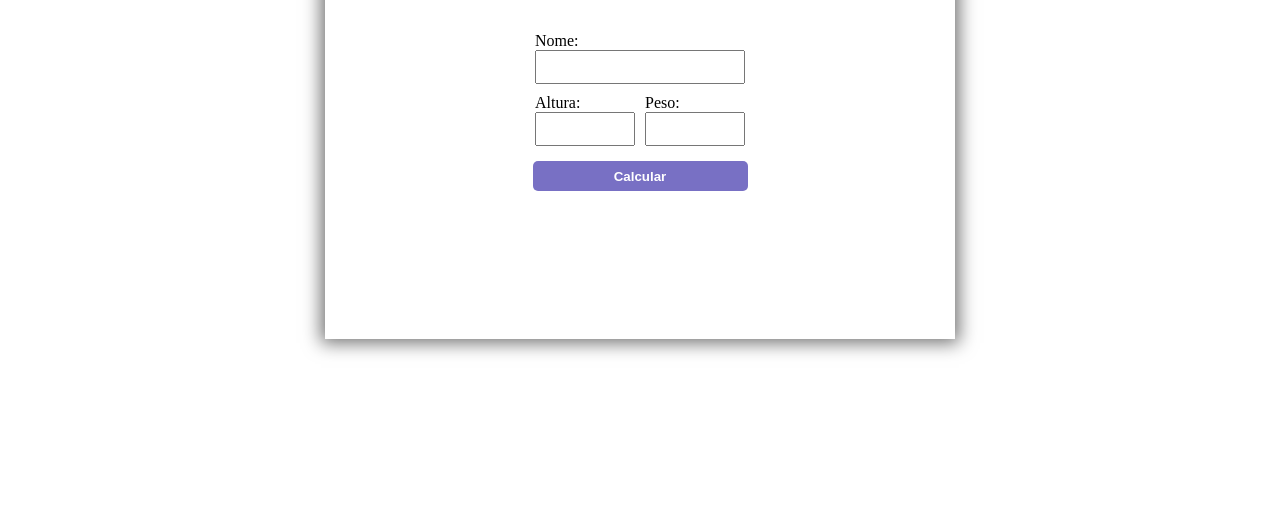
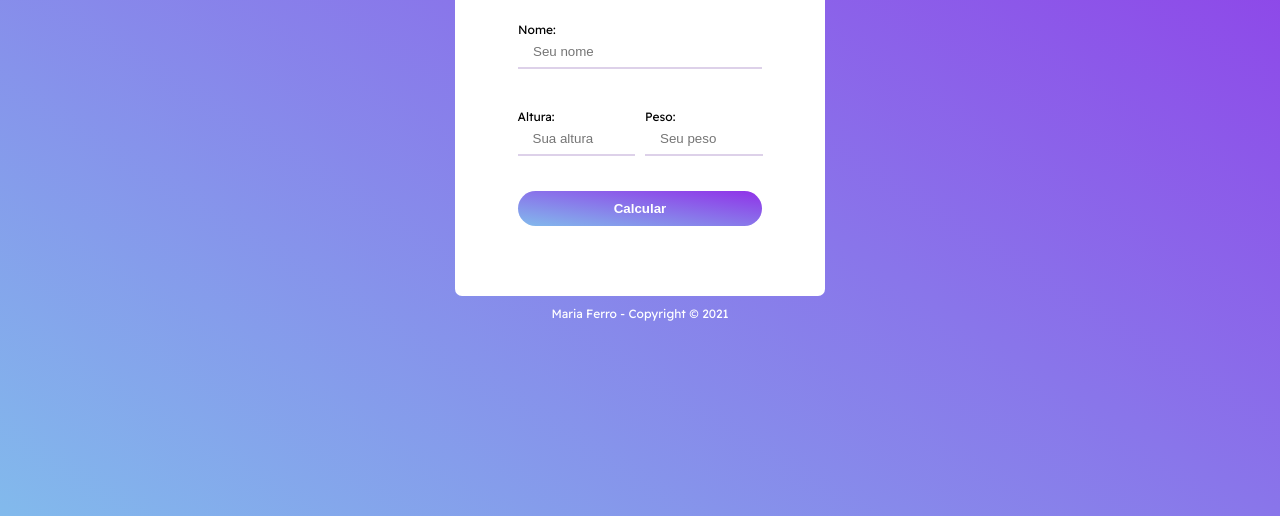
Before and after one commit to maria-axe/Mini-projeto-JS, a plain HTML site: page index.html in a window 1280 px wide. Shown: the part 284-816 px from the top of the page. Drawn offline with Linux system fonts and the light colour scheme.

Commit message:
finishing style.css

```diff
--- a/imc.js
+++ b/imc.js
@@ -6,17 +6,20 @@ function imc ()
     const altura = document.getElementById('altura').value;
     const peso = document.getElementById('peso').value;
 
-    calcular(nome,altura, peso)
     validacao(nome, altura, peso)
 
 
 }
 
-function validacao(nome, altura, peso)
+function validacao(nome,altura, peso)
 {
-    if (nome == '' && altura == '' && peso == '')
+    console.log(nome.length, altura.length, peso.length);
+    if(nome.length  && altura.length  && peso.length)
     {
-        resultado.textContent = 'Preencha todos os campos!';
+        calcular(nome,altura, peso)
+    }else{
+
+        resultado.innerHTML =  `<div class="resultado2">Preencha todos os campos!</div> `;
         return;
     }
 
@@ -24,14 +27,13 @@ function validacao(nome, altura, peso)
 
 function calcular(nome, altura, peso)
 {
-    validacao(nome, altura, peso);
     let classificacao = '';
     const valorIMC = (peso / (altura * altura)).toFixed(1);
 
         if (valorIMC < 18.5){
             classificacao = 'abaixo do peso.';
         }else if (valorIMC < 25) {
-            classificacao = 'com peso ideal. Parabéns!!!';
+            classificacao = 'com peso ideal. Parabéns!!';
         }else if (valorIMC < 30){
             classificacao = 'levemente acima do peso.';
         }else if (valorIMC < 35){
@@ -39,11 +41,11 @@ function calcular(nome, altura, peso)
         }else if (valorIMC < 40){
             classificacao = 'com obesidade grau II';
         }else {
-            classificacao = 'com obesidade grau III. Cuidado!!';
+            classificacao = 'com obesidade grau III. Cuidado!';
         }
         if(valorIMC !== 'NaN'){
 
-            resultado.textContent = `${nome} seu IMC é ${valorIMC} e você está ${classificacao}`;
+            resultado.innerHTML =  `<div class="resultado2"> ${nome} seu IMC é ${valorIMC} e você está ${classificacao}</div>`;
         }
 }
 
--- a/index.html
+++ b/index.html
@@ -6,6 +6,9 @@
     <meta name="viewport" content="width=device-width", initial-scale=1.0>
     <title>Projeto IMC</title>
     <link rel="stylesheet" href="style.css">
+    <link rel="preconnect" href="https://fonts.googleapis.com">
+    <link rel="preconnect" href="https://fonts.gstatic.com" crossorigin>
+    <link href="https://fonts.googleapis.com/css2?family=Readex+Pro:wght@400;700&display=swap" rel="stylesheet">
 </head>
 <body>
     <main>
@@ -13,16 +16,16 @@
             <div class="tittle"> Calculadora - IMC </div>
             <div class="input">
                 <label>Nome:</label>
-                <input type="text" id="nome">
+                <input type="text" id="nome" placeholder="Seu nome">
             </div>
             <div class="container2">
             <div class="input">
                 <label>Altura:</label>
-                <input type="number" id="altura">
+                <input type="number" id="altura"placeholder="Sua altura">
             </div>
             <div class="input">
                 <label>Peso:</label>
-                <input type="number" id="peso">
+                <input type="number" id="peso" placeholder="Seu peso">
             </div>
             </div>
 
@@ -31,12 +34,12 @@
             <div class="result" id="resultado"></div>
         </div>
 
+        <div class="copyright">Maria Ferro - Copyright © 2021</footer>
 
     </main>
 
+
+</body>
     <script src="imc.js"></script>
 
-
-</body>
-
 </html>
--- a/style.css
+++ b/style.css
@@ -3,8 +3,10 @@
 }
 
 .tittle{
-    font-size: 30px;
+    font-size: 25px;
     padding: 42px;
+    font-weight: 700;
+    font-family: 'Readex Pro', sans-serif;
 
 }
 
@@ -14,12 +16,21 @@
     border: none;
     display: flex;
     flex-direction: column;
-    width: 220px;
+    width: 254px;
 }
 
 input{
     padding: 15px;
+    border-bottom: 2px solid #ddd1e9;
+    border-right: 0px;
+    border-left: 0px;
+    border-top: 0px;
 
+}
+
+input:focus-visible {
+    outline: none;
+    border-color: #483b92;
 }
 
 button{
@@ -28,30 +39,50 @@ button{
     display: flex;
     align-items: center;
     justify-content: center;
-    width: 215px;
-    height: 30px;
-    border-radius: 5px;
+    width: 244px;
+    height: 35px;
+    border-radius: 20px;
     border: none;
     cursor: pointer;
-    background: rgb(120, 112, 196);
+    background: #82BAEC;
+    background: -webkit-linear-gradient(bottom left, #82BAEC, #9031E8);
+    background: -moz-linear-gradient(bottom left, #82BAEC, #9031E8);
+    background: linear-gradient(to top right, #82BAEC, #9031E8);
     color: #FFF;
-    margin: 10px;
+    margin: 30px;
+    transition: 1s all;
+    -webkit-transition: all 1s;
+    -moz-transition: all 1s;
+    -o-transition: all 1s;
 
+
+}
+
+button:hover{
+    transform: scale(1.1);
+    background-position: 243px;
+}
+
+label{
+    font-size: 12px;
+    font-family: 'Readex Pro', sans-serif;
+    font-weight: 400;
 }
 
 .container{
     display: flex;
     flex-direction: column;
     align-items: center;
-    height: 430px;
-    width: 630px;
-    -webkit-box-shadow: 0px 0px 17px 4px rgba(0,0,0,0.56);
-    box-shadow: 0px 0px 17px 4px rgba(0,0,0,0.56);
+    width: 370px;
+    background-color: #FFF;
+    border-radius: 7px;
+
 }
 
 .container2{
     display: flex;
-    width: 220px;
+    width: 255px;
+    margin-top: 30px;
 }
 
 #nome{
@@ -64,20 +95,46 @@ button{
     height: 20px;
 }
 
+body{
+    background: #82BAEC;
+    background: -webkit-linear-gradient(bottom left, #82BAEC, #9031E8);
+    background: -moz-linear-gradient(bottom left, #82BAEC, #9031E8);
+    background: linear-gradient(to top right, #82BAEC, #9031E8);
+    margin: 0px;
+}
+
 main{
     display: flex;
     justify-content: center;
     align-items: center;
     height: 100vh;
+    flex-direction: column
 
 
 }
 
 #resultado{
     display: flex;
-    padding: 10px;
-    color: rgb(223 45 45);
-    font-weight: bold;
-    font-size: 14px;
+    background-color: #d4ccf5;
+    color: rgb(49 58 153);
+    border-radius: 5px;
+    font-weight: 400;
+    font-family: 'Readex Pro', sans-serif;
+    font-size: 15px;
+    margin: 20px;
+    width: 227px;
 
 }
+
+.resultado2{
+
+    padding: 15px;
+}
+
+.copyright{
+    padding: 10px;
+    font-family: 'Readex Pro', sans-serif;
+    font-weight: 400;
+    font-size: 12px;
+    color: #FFF;
+}
```
